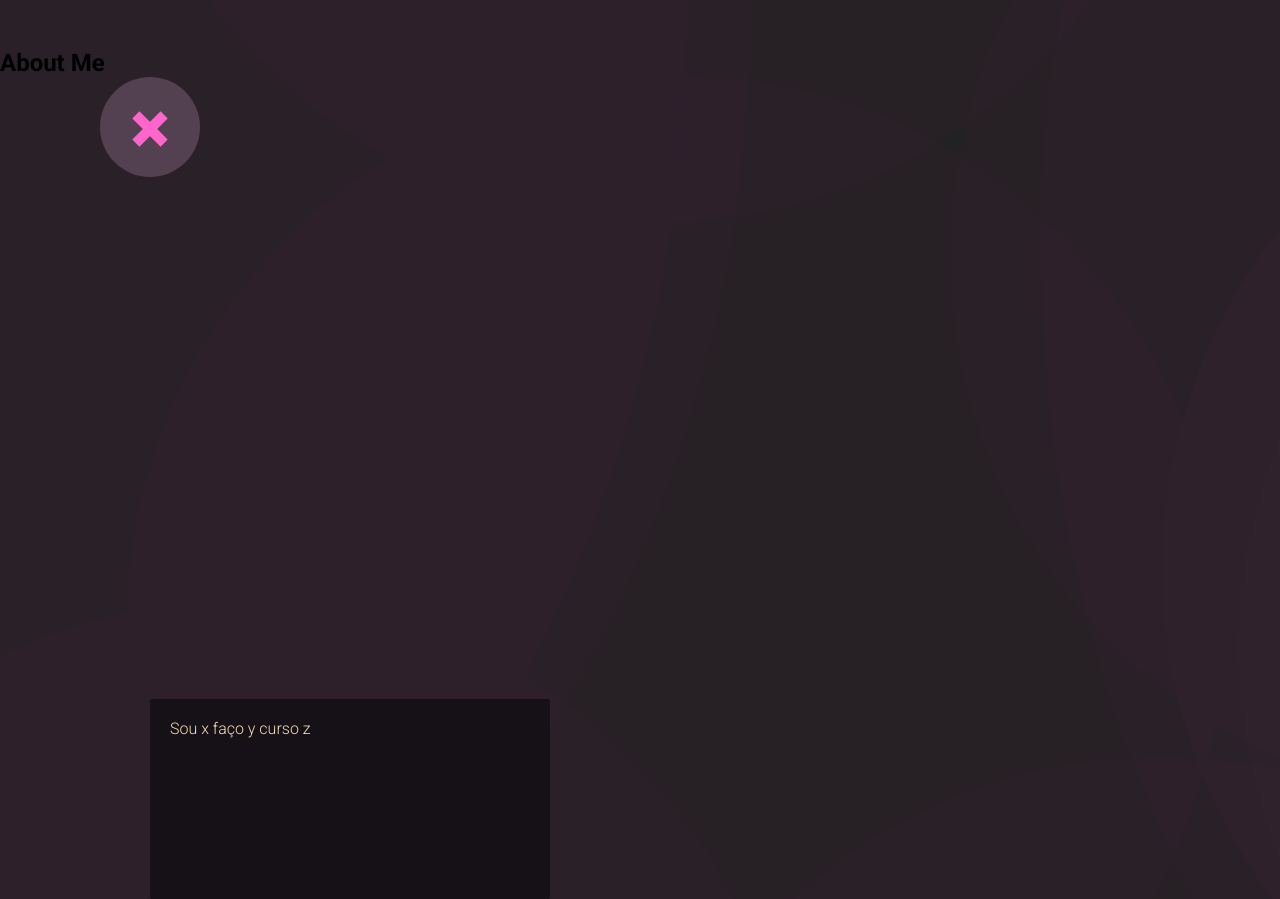
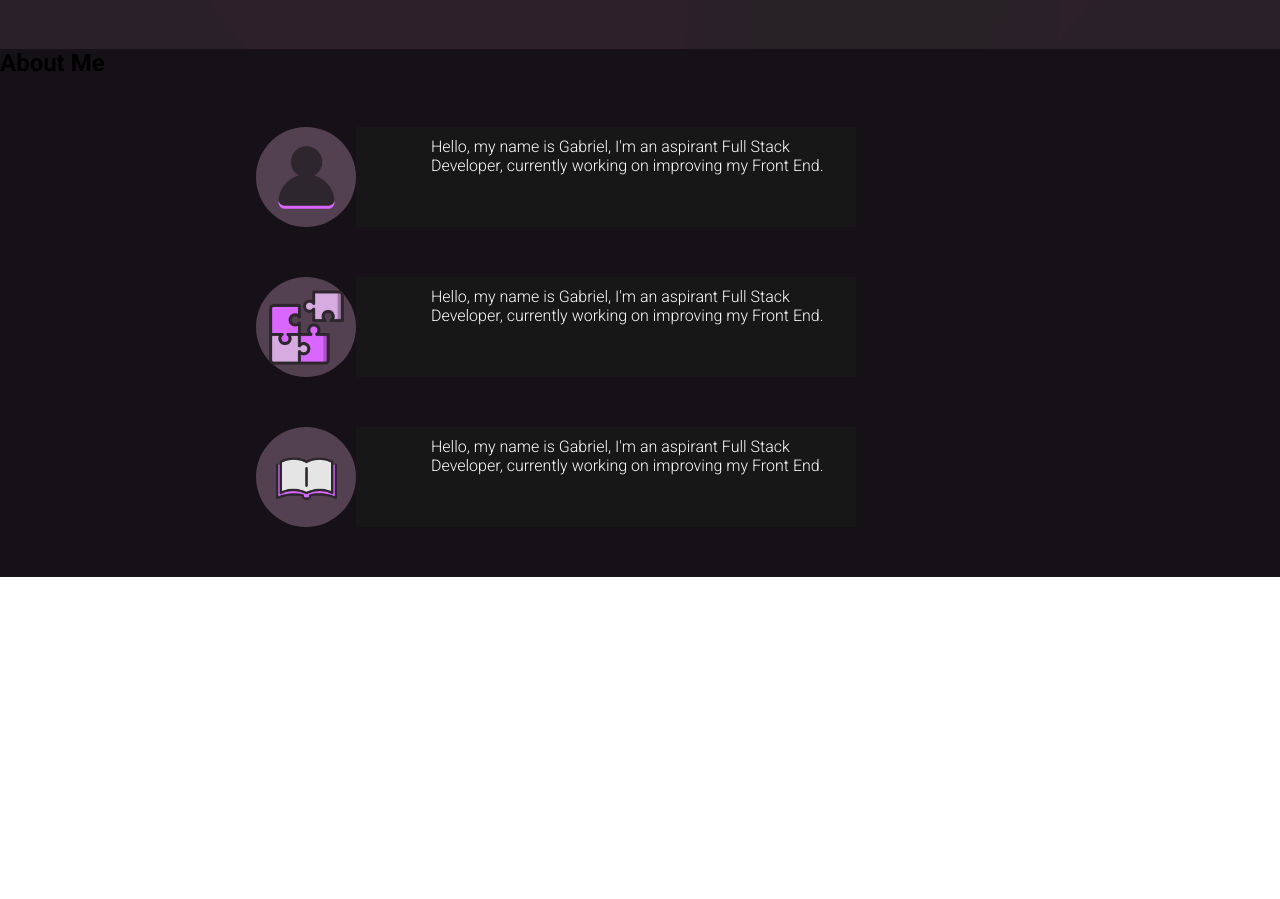
Before and after one commit to oGabri-el/glb-portfolio, a website: page frontend/index.html in a window 1280 px wide. Shown: the part 900-1799 px from the top of the page. After the commit the page ends 1477 px from the top, so only its background shows below. Drawn offline with Linux system fonts and the light colour scheme.

Commit message:
show iconContainer complete

```diff
--- a/frontend/index.html
+++ b/frontend/index.html
@@ -48,18 +48,69 @@
         <section id="aboutMe">
 
             <h1>About Me</h1>
+            <div class="flexContainer">
+                <div class="card-container">
 
+                    <span class="icon-container" onClick="showInfo1()">
+                        <img class="icon" src="/assets/svg/user-icon.png" />
+                        <!-- <span class="burguerBread"></span>
+                    <span class="burguerBread"></span>
+                    <span class="burguerBread"></span> -->
+
+                    </span>
+                    <section class="textContainer" id="textContainer1">
+
+                        <p class="textContainerText"> Hello, my name is Gabriel, I'm an aspirant Full Stack Developer,
+                            currently working on improving my Front End.
+                        </p>
+                    </section>
+                </div>
+            </div>
+            <div class="flexContainer">
+                <div class="card-container">
+
+                    <span class="icon-container" onClick="showInfo2()">
+                        <img class="icon" src="/assets/svg/competence-icon.png" />
+                        <!-- <span class="burguerBread"></span>
+                    <span class="burguerBread"></span>
+                    <span class="burguerBread"></span> -->
+
+                    </span>
+                    <section id="textContainer2" class="textContainer">
+                        <p class="textContainerText">Hello, my name is Gabriel, I'm an aspirant Full Stack Developer,
+                            currently working on improving my Front End.
+                        </p>
+                    </section>
+                </div>
+            </div>
+            <div class="flexContainer">
+                <div class="card-container">
+
+                    <span class="icon-container" onClick="showInfo3()">
+                        <img class="icon" src="/assets/svg/book-icon.png" />
+                        <!-- <span class="burguerBread"></span>
+                    <span class="burguerBread"></span>
+                    <span class="burguerBread"></span> -->
+
+                    </span>
+                    <section id="textContainer3" class="textContainer">
+                        <p class="textContainerText">Hello, my name is Gabriel, I'm an aspirant Full Stack Developer,
+                            currently working on improving my Front End.
+                        </p>
+                    </section>
+                </div>
+            </div>
             <div class="container">
-                <div class="menuBurguer">
+                <!-- <div class="menuBurguer">
 
                     <span class="burguerBread"></span>
                     <span class="burguerBread"></span>
                     <span class="burguerBread"></span>
 
-                </div>
-                <article class="aboutMeText">
+                </div> -->
+                <!-- <article class="aboutMeText">
                     <p>Sou x faço y curso z</p>
-                </article>
+                </article> -->
             </div>
         </section>
 
--- a/frontend/index.js
+++ b/frontend/index.js
@@ -1,5 +1,7 @@
-let portfolioNav = document.querySelector('#portfolio-nav');
-let portfolioNavStyle = portfolioNav.style;
+const portfolioNav = document.querySelector('#portfolio-nav');
+const portfolioNavStyle = portfolioNav.style;
+let textContainer = document.querySelector(".textContainer");
+const iconContainer = document.querySelector(".icon-container");
 
 function openNav(){
     if (portfolioNavStyle.display === "block") {
@@ -9,3 +11,44 @@ function openNav(){
     }
 
 }
+
+// function showInfo() {
+//  if (textContainer1.style.display === "none"){
+
+//    textContainer1.style.display = "block";
+//  } else{
+//   textContainer1.style.display = "none";}
+// }
+function showInfo1() {
+ if (textContainer.style.width === "10px"){
+   textContainer.style.width = "500px";
+   textContainer.style.opacity = 1;
+   textContainerText.style.opacity = 1;
+
+ } else{
+   textContainer.style.width = "10px";
+   textContainer.style.opacity = 0;
+   textContainerText.style.opacity = 0;
+}}
+function showInfo2() {
+ if (textContainer.style.width === "10px"){
+   textContainer.style.width = "500px";
+   textContainer.style.opacity = 1;
+   textContainerText.style.opacity = 1;
+
+ } else{
+   textContainer.style.width = "10px";
+   textContainer.style.opacity = 0;
+   textContainerText.style.opacity = 0;
+}}
+function showInfo3() {
+ if (textContainer.style.width === "10px"){
+   textContainer.style.width = "500px";
+   textContainer.style.opacity = 1;
+   textContainerText.style.opacity = 1;
+
+ } else{
+   textContainer.style.width = "10px";
+   textContainer.style.opacity = 0;
+   textContainerText.style.opacity = 0;
+}}
--- a/frontend/style.css
+++ b/frontend/style.css
@@ -9,7 +9,8 @@
 }
 
 p {
-    white-space: pre-wrap;
+        color:white;
+    padding-left: 15%;
 }
 
 a {
@@ -79,7 +80,7 @@ body{
     top: 50px;
     /* margin-left: 50%; */
     margin-right: auto;
-    display: block;
+    display: none;
     width: 100%;
     padding: 0;
     background-color: #534050;
@@ -237,3 +238,61 @@ body{
         transform:scaleY(0);
     }
 }
+
+#aboutMe{
+    background-color: #161116;
+    display: flex;
+    flex-direction: column;
+    justify-content: flex-start;
+    gap: 50px;
+
+}
+
+  .card-container{
+    transition: ease-out 200ms;
+    display:flex;
+    flex-direction: row;
+    margin-left: 20%;
+    width: 700px;
+    border-radius:10px;
+  }
+  .icon-container {
+    position: relative;
+    display:flex;
+    justify-content:center;
+    align-items: center;
+    width: 100px;
+    height: 100px;
+    border-radius: 50%;
+    background:#534050;
+    cursor:pointer;
+    transition: ease-out 200ms;
+  }
+  .card-container:hover{
+      transform:translateY(-4px);
+  }
+
+  .icon-container > img{
+    cursor: pointer;
+    width:75px;
+  }
+
+  .icon {
+    color:white;
+  }
+
+  .textContainer{
+    transition: ease 500ms;
+    width:500px;
+    height: 100px;
+    padding-top: 10px;
+    padding-bottom:10px;
+    background:#171717;
+  }
+
+  .textContainerText{
+    position: relative;
+    left: 0;
+    height: 75px;
+    overflow: hidden;
+  }
```
Also changed, not shown: assets/svg/285645_user_icon.png (added), assets/svg/book-icon.png (added), assets/svg/competence-icon.png (added), assets/svg/database-svgrepo-com.svg (added), assets/svg/icons8-user-24.png (added), assets/svg/icons8-user-96.png (added), assets/svg/social-icon.png (added), assets/svg/social-icon2.png (added), assets/svg/user-icon.png (added), 1 other file.
